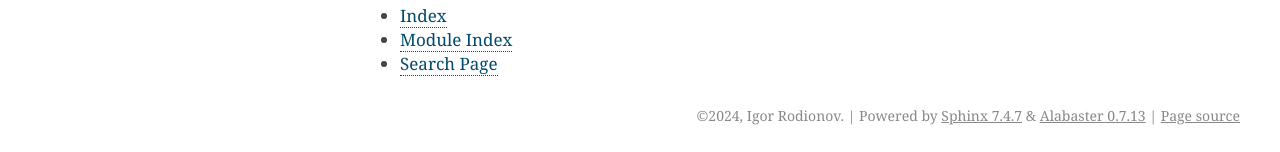
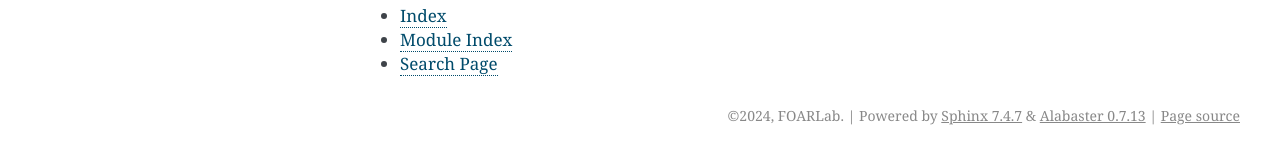
Before and after one commit to intervals-mining-lab/foapy, a Sphinx documentation site: the page built from docs/index.md, in a window 1280 px wide. Shown: the part 895-1047 px from the top of the page. Built offline with Sphinx 7.4.7, drawn with Linux system fonts in a browser that asks for light colours.

Commit message:
Update copyright

```diff
--- a/docs/conf.py
+++ b/docs/conf.py
@@ -106,7 +106,7 @@ master_doc = "index"
 
 # General information about the project.
 project = "foapy"
-copyright = "2024, Igor Rodionov"
+copyright = "2024, FOARLab"
 
 # The version info for the project you're documenting, acts as replacement for
 # |version| and |release|, also used in various other places throughout the
```
